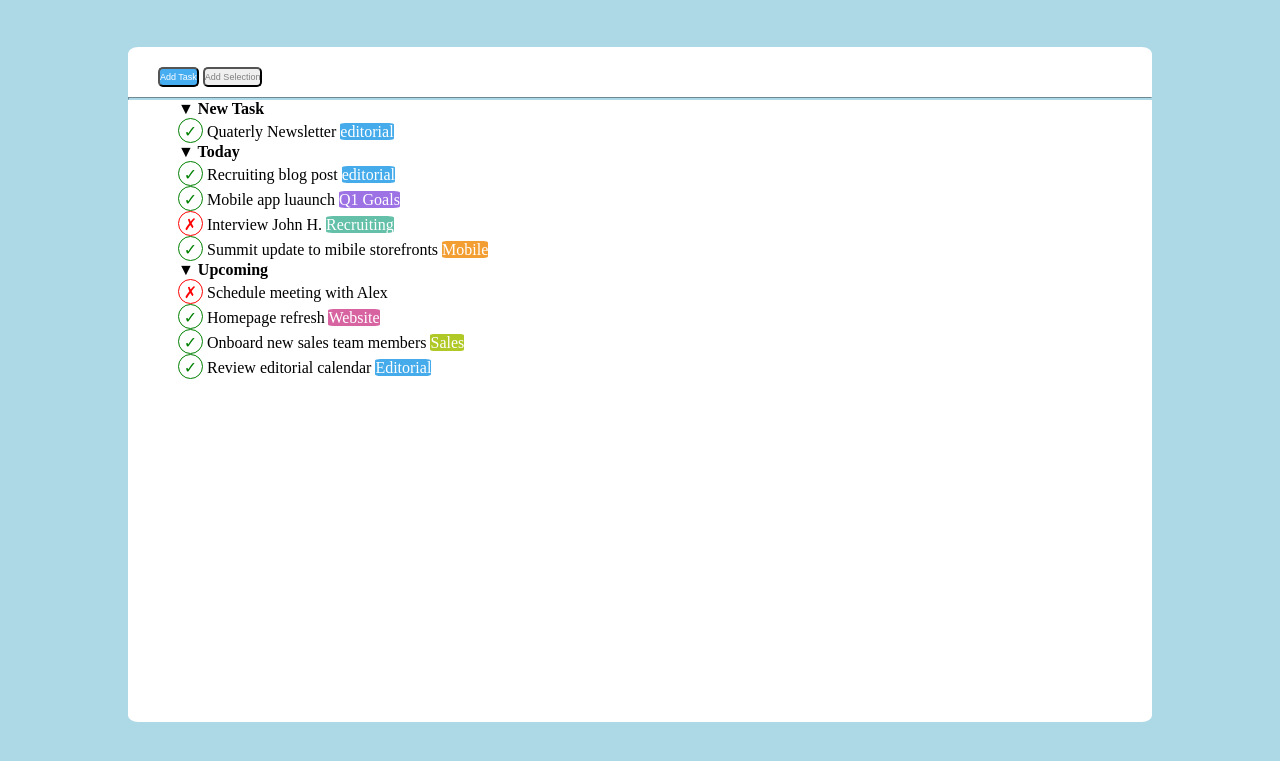
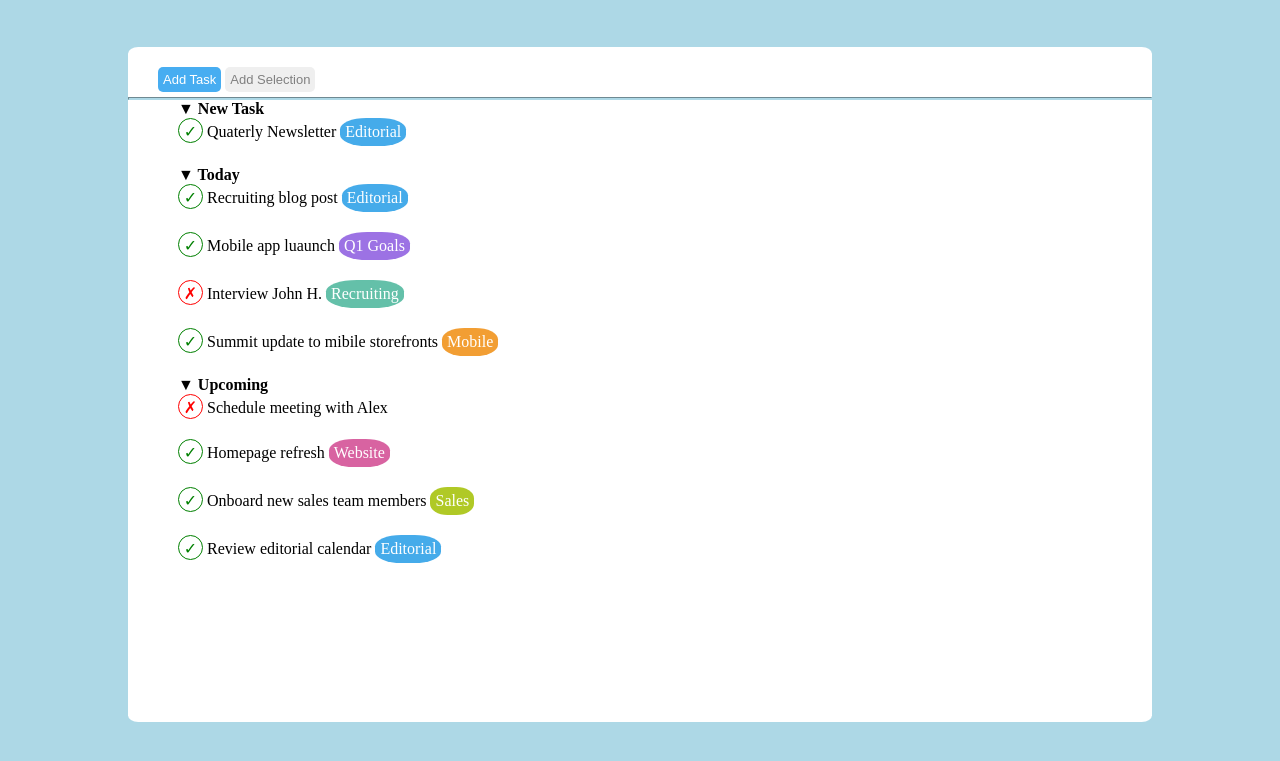
Before and after one commit to Gabr19/html-css-toboolist, a plain HTML site: page index.html in a window 1280 px wide. Shown: the part 75-836 px from the top of the page. Drawn offline with Linux system fonts and the light colour scheme.

Commit message:
Spazi tra voci lista e button

```diff
--- a/css/style.css
+++ b/css/style.css
@@ -53,17 +53,21 @@ header{
 /* Button */
 .button{
     border-radius: 5px;
-    font-size: xx-small;
+    font-size: small;
+    border-style: none;
+    padding: 5px;
+    margin-top: 0px;
+
 }
 
 #button1{
-    height: 20px;
+    height: 25px;
     background-color: rgba(71,173,241,255);
     color: white;
 }
 
 #button2{
-    height: 20px;
+    height: 25px;
     color: gray;
 }
 /* fine button */
@@ -72,6 +76,10 @@ header{
 
 #body-main{
     padding-left: 50px;
+}
+
+p{
+    margin-bottom: 20px;
 }
 
 .simbolov{
@@ -125,10 +133,12 @@ header{
 }
 
 .casellacol{
-    border-radius: 10%;
-    width: 50px;
-    height: 100px;
+    display: inline-block;
+    border-radius: 40%;
+    width: auto;
+    height: auto;
     color: white;
+    padding: 5px;
 }
 
 .sezione-1{
--- a/index.html
+++ b/index.html
@@ -44,7 +44,7 @@
                     </h4>
                     <p>
                         <span class="simbolov">&check;</span> Quaterly Newsletter
-                        <span class= "celeste casellacol">editorial</span>
+                        <span class= "celeste casellacol">Editorial</span>
                     </p>
 
                 </section>
@@ -57,7 +57,7 @@
                     </h4>
                     <p>
                         <span class="simbolov">&check;</span> Recruiting blog post
-                        <span class= "celeste casellacol">editorial</span>
+                        <span class= "celeste casellacol">Editorial</span>
                     </p>
                     <p>
                         <span class="simbolov">&check;</span> Mobile app luaunch
```
